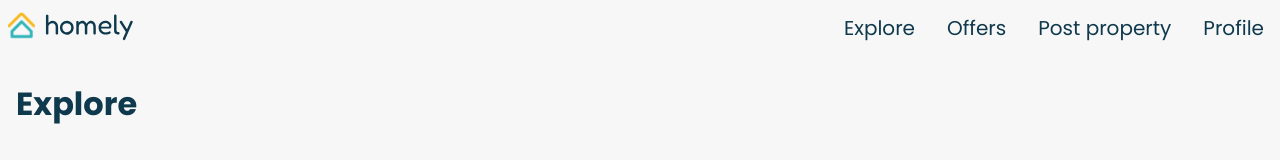
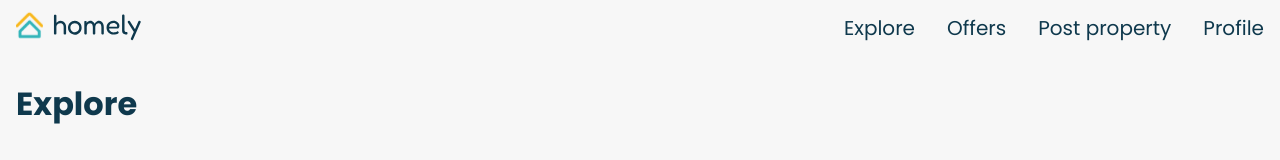
Before and after one commit to anoj-kt/homely, a React (Create React App) app: page / in a window 1280 px wide. Shown: the top 160 px of the page. Built offline with nearby package versions, Linux system fonts and the light colour scheme; no server answers; the database is empty.

Commit message:
Double left margin on logo

```diff
--- a/src/index.css
+++ b/src/index.css
@@ -188,7 +188,7 @@ li {
 }
 
 .navbar__logo {
-  margin-left: 0.5rem;
+  margin-left: 1rem;
   height: 70%;
   cursor: pointer;
 }
```
